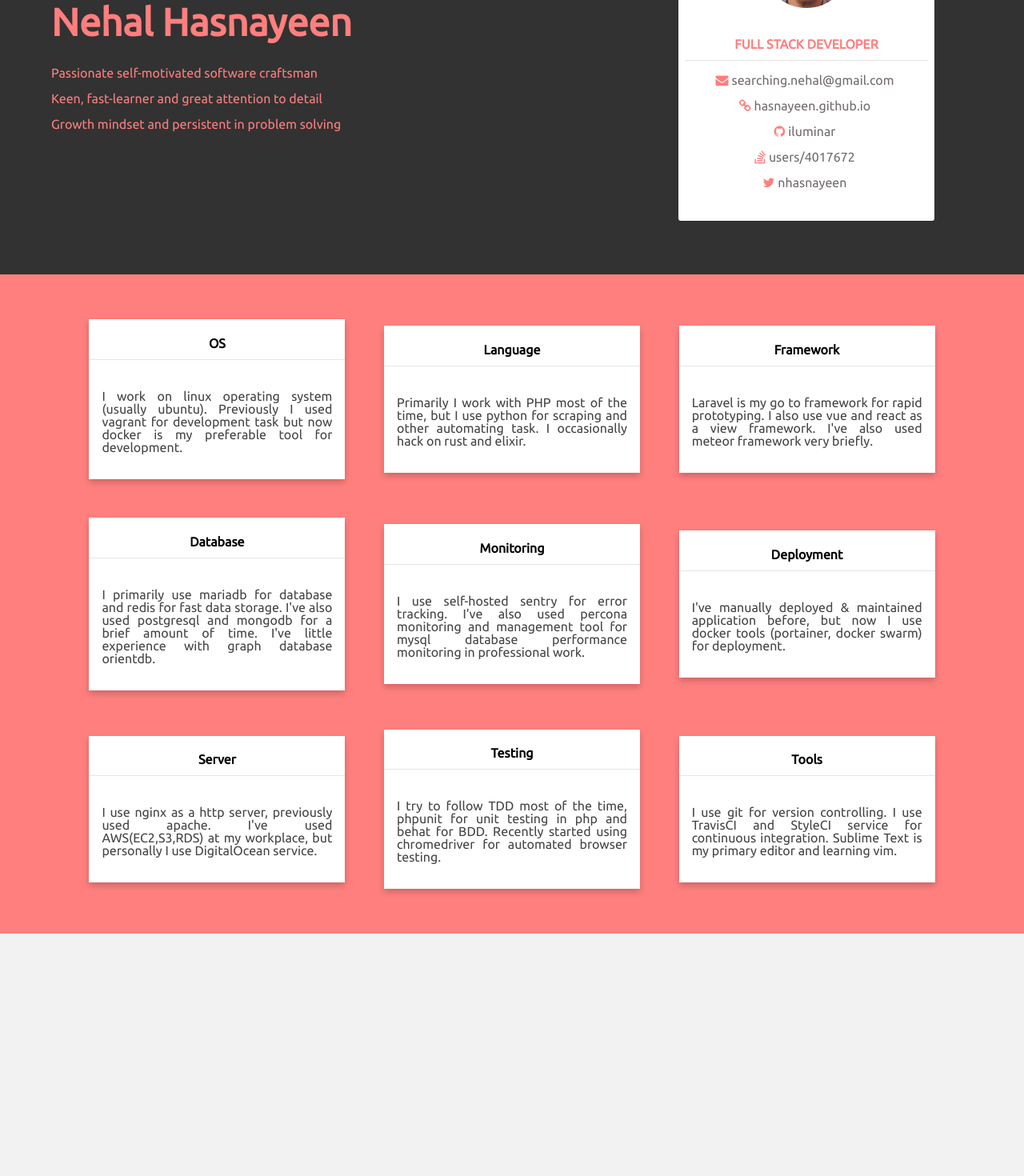
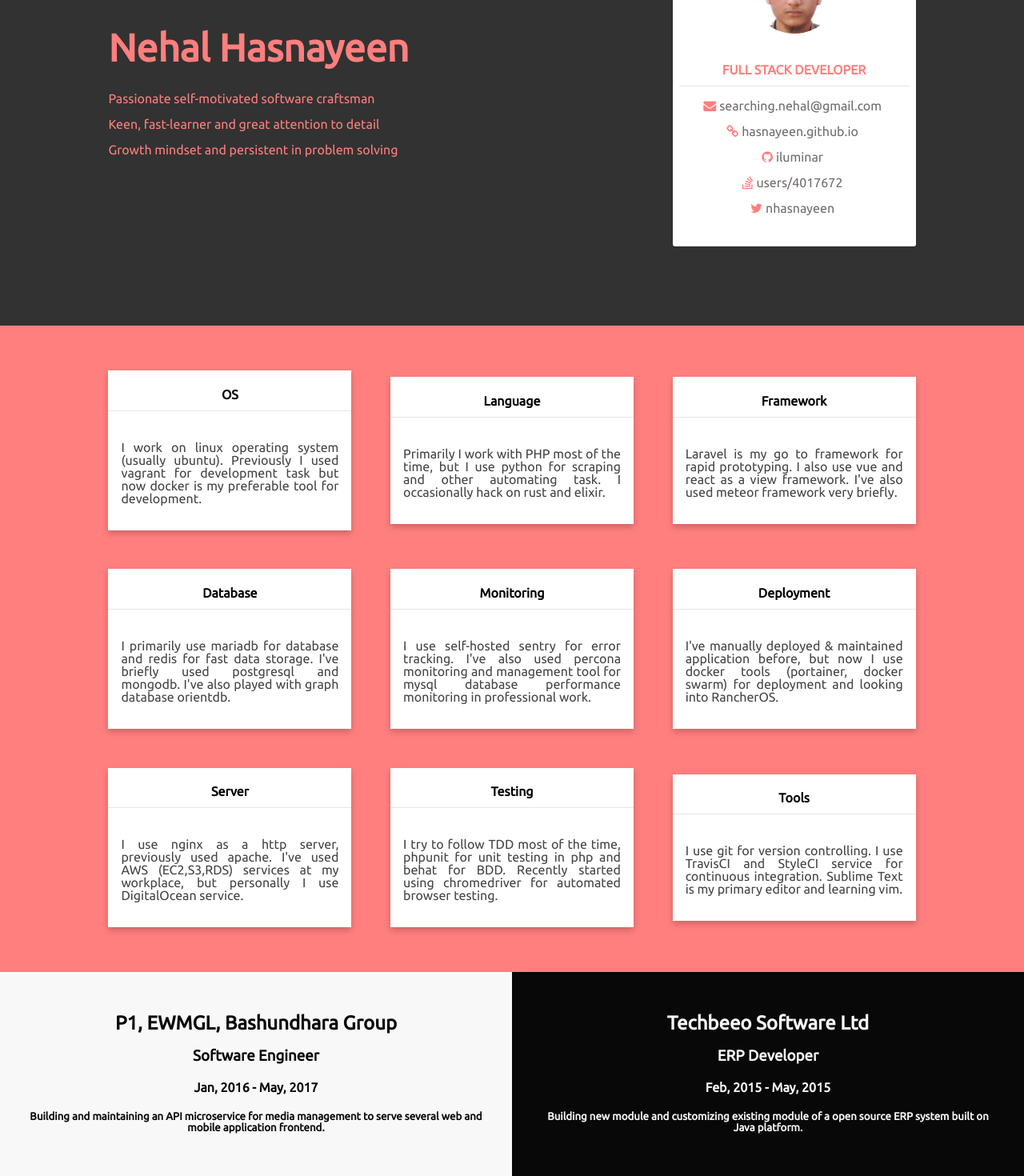
Before and after one commit to Hasnayeen/src-gh-page, a React (Create React App) app: page / in a window 1280 px wide. Shown: the part 177-1647 px from the top of the page at 80% size. Before the commit the page ends 1344 px from the top, so only its background shows below. Built offline with nearby package versions, Linux system fonts and the light colour scheme.

Commit message:
Add experience section

```diff
--- a/src/App.js
+++ b/src/App.js
@@ -2,6 +2,7 @@ import React, { Component } from 'react';
 import './App.css';
 import Header from './Components/Header';
 import Workflow from './Components/Workflow';
+import Experience from './Components/Experience';
 
 class App extends Component {
   render() {
@@ -9,6 +10,7 @@ class App extends Component {
       <div className="App">
         <Header />
         <Workflow />
+        <Experience />
       </div>
     );
   }
--- /dev/null
+++ b/src/Components/Experience.css
@@ -0,0 +1,20 @@
+.experience {
+}
+
+.experience-content {
+    padding: 5%;
+}
+
+.experience-left {
+    float: left;
+    width: 50%;
+    background-color: #f8f8f8;
+    color: #080808;
+}
+
+.experience-right {
+    float: right;
+    width: 50%;
+    background-color: #080808;
+    color: #f8f8f8;
+}
--- /dev/null
+++ b/src/Components/Experience.js
@@ -0,0 +1,27 @@
+import React, {Component} from 'react';
+import './Experience.css';
+
+export default class Experience extends Component {
+    render() {
+        return (
+            <div className="experience">
+                <div className="experience-left">
+                    <div className="experience-content">
+                        <h2>P1, EWMGL, Bashundhara Group</h2>
+                        <h3>Software Engineer</h3>
+                        <h4>Jan, 2016 - May, 2017</h4>
+                        <h5>Building and maintaining an API microservice for media management to serve several web and mobile application frontend.</h5>
+                    </div>
+                </div>
+                <div className="experience-right">
+                    <div className="experience-content">
+                        <h2>Techbeeo Software Ltd</h2>
+                        <h3>ERP Developer</h3>
+                        <h4>Feb, 2015 - May, 2015</h4>
+                        <h5>Building new module and customizing existing module of a open source ERP system built on Java platform.</h5>
+                    </div>
+                </div>
+            </div>
+        );
+    }
+}
--- a/src/Components/Header.css
+++ b/src/Components/Header.css
@@ -3,15 +3,15 @@
   justify-content: center;
   align-items: center;
   height: 520px;
-  width: 100%;
   background-color: #323232;
   color: #ff7f7e;
   position: relative;
+  padding: 2rem;
 }
 
 .intro {
-  width: 60%;
-  padding: 1rem;
+  width: 45%;
+  margin: 2%;
 }
 
 .title {
@@ -30,3 +30,8 @@
 .subtitle span {
   padding-top: 1rem;
 }
+
+.empty-card {
+  width: 5%;
+  margin: 2%;
+}
--- a/src/Components/Header.js
+++ b/src/Components/Header.js
@@ -5,7 +5,6 @@ import ProfileCard from './ProfileCard';
 export default class Header extends Component {
     render() {
         return (
-            <div>
             <div className="container">
                 <div className="intro">
                     <div className="title">
@@ -17,8 +16,8 @@ export default class Header extends Component {
                         <p>Growth mindset and persistent in problem solving</p>
                     </div>
                 </div>
+                <div className="empty-card"></div>
                 <ProfileCard />
-                </div>
             </div>
         );
     }
--- a/src/Components/ProfileCard.css
+++ b/src/Components/ProfileCard.css
@@ -1,7 +1,7 @@
 .profile-card {
   order: 2;
-  width: 20em;
-  margin-right: 5%;
+  width: 25%;
+  margin: 2%;
 }
 
 .profile-img {
--- a/src/Components/Workflow.css
+++ b/src/Components/Workflow.css
@@ -6,4 +6,5 @@
     align-items: center;
     flex-direction: row;
     flex-wrap: wrap;
+    clear: both;
 }
--- a/src/Components/WorkflowCard.css
+++ b/src/Components/WorkflowCard.css
@@ -1,5 +1,5 @@
 .flow-card {
-  width: 20em;
+  width: 25%;
   margin: 2%;
   box-shadow: 0 4px 8px 0 rgba(0,0,0,0.2);
   transition: 0.3s;
--- a/src/workflow.json
+++ b/src/workflow.json
@@ -17,7 +17,7 @@
     {
         "step": 4,
         "name": "Database",
-        "desc": "I primarily use mariadb for database and redis for fast data storage. I've also used postgresql and mongodb for a brief amount of time. I've little experience with graph database orientdb."
+        "desc": "I primarily use mariadb for database and redis for fast data storage. I've briefly used postgresql and mongodb. I've also played with graph database orientdb."
     },
     {
         "step": 5,
@@ -27,12 +27,12 @@
     {
         "step": 6,
         "name": "Deployment",
-        "desc": "I've manually deployed & maintained application before, but now I use docker tools (portainer, docker swarm) for deployment."
+        "desc": "I've manually deployed & maintained application before, but now I use docker tools (portainer, docker swarm) for deployment and looking into RancherOS."
     },
     {
         "step": 7,
         "name": "Server",
-        "desc": "I use nginx as a http server, previously used apache. I've used AWS(EC2,S3,RDS) at my workplace, but personally I use DigitalOcean service."
+        "desc": "I use nginx as a http server, previously used apache. I've used AWS (EC2,S3,RDS) services at my workplace, but personally I use DigitalOcean service."
     },
     {
         "step": 8,
```
Also changed, not shown: package.json (+2 -5 lines). Lines whose indentation alone changed are shown as unchanged.
